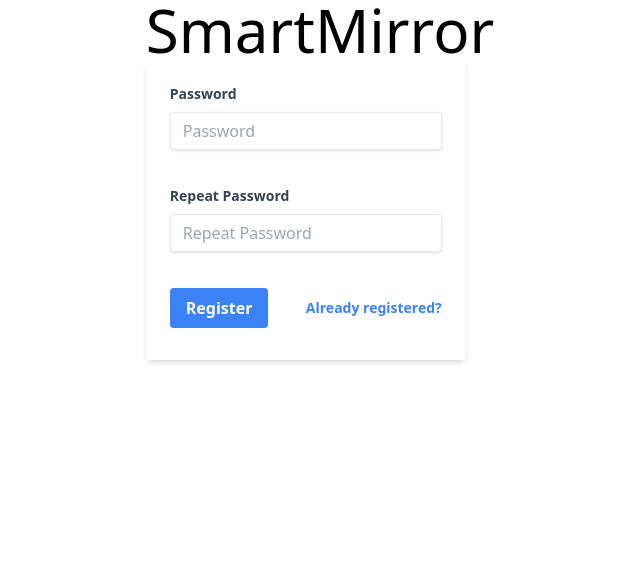
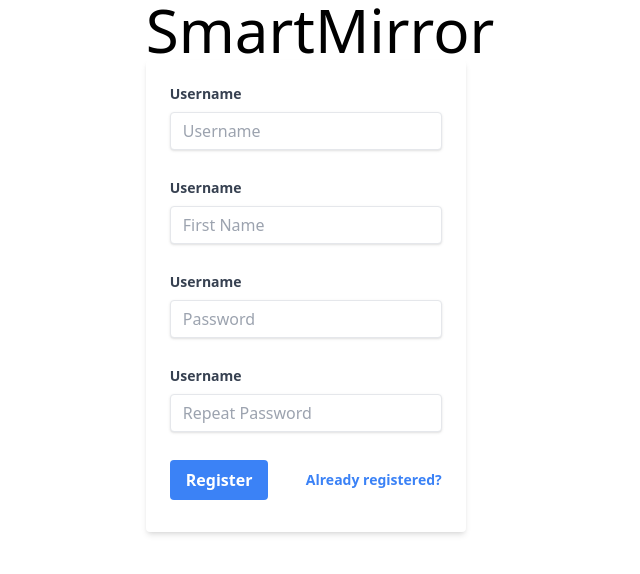
Before and after one commit to juliarn/smartmirror-frontend, a React (Create React App) app: page /dashboard/register in a window 1280 px wide. Shown: the top 574 px of the page, without its empty margins (320-960 px from the left). Built offline with nearby package versions, Linux system fonts and the light colour scheme.

Commit message:
Use FormFields in create account form too

```diff
--- a/src/components/dashboard/form/CreateAccountForm.tsx
+++ b/src/components/dashboard/form/CreateAccountForm.tsx
@@ -1,5 +1,6 @@
-import React, {ChangeEvent, FormEvent, useState} from 'react';
+import React, {FormEvent, useState} from 'react';
 import {Link} from 'react-router-dom';
+import FormField from './FormField';
 
 const CreateAccountForm = () => {
   const [username, setUsername] = useState<string>('');
@@ -24,60 +25,42 @@ const CreateAccountForm = () => {
     event.preventDefault();
   };
 
-  const handleUsernameChange = (event: ChangeEvent<HTMLInputElement>) => {
-    setUsername(event.target.value);
-    setUsernameError('');
-  };
-
-  const handlePasswordChange = (event: ChangeEvent<HTMLInputElement>) => {
-    setPassword(event.target.value);
-    setPasswordError('');
-  };
-
   return (
     <div className="w-full max-w-xs">
       <form
         onSubmit={handleRegister}
         className="bg-white shadow-md rounded px-6 pt-6 pb-8 mb-4"
       >
-        <div className="mb-6">
-          <label
-            className="block text-gray-700 text-sm font-bold mb-2"
-            htmlFor="password"
-          >
-            Password
-          </label>
-          <input
-            value={password}
-            onChange={handlePasswordChange}
-            className={`shadow appearance-none border ${
-              passwordError ? 'border-red-500' : ''
-            } rounded w-full py-2 px-3 text-gray-700 mb-3 leading-tight focus:outline-none focus:shadow-outline`}
-            id="password"
-            type="password"
-            placeholder="Password"
-          />
-          <p className="text-red-500 text-xs italic">{passwordError}</p>
-        </div>
-        <div className="mb-6">
-          <label
-            className="block text-gray-700 text-sm font-bold mb-2"
-            htmlFor="repeatPassword"
-          >
-            Repeat Password
-          </label>
-          <input
-            value={repeatPassword}
-            onChange={handlePasswordChange}
-            className={`shadow appearance-none border ${
-              passwordError ? 'border-red-500' : ''
-            } rounded w-full py-2 px-3 text-gray-700 mb-3 leading-tight focus:outline-none focus:shadow-outline`}
-            id="repeatPassword"
-            type="password"
-            placeholder="Repeat Password"
-          />
-          <p className="text-red-500 text-xs italic">{passwordError}</p>
-        </div>
+        <FormField
+          name={'Username'}
+          value={username}
+          valueSetter={setUsername}
+          valueError={usernameError}
+          valueErrorSetter={setUsernameError}
+        />
+        <FormField
+          name={'First Name'}
+          value={firstName}
+          valueSetter={setFirstName}
+          valueError={firstNameError}
+          valueErrorSetter={setFirstNameError}
+        />
+        <FormField
+          name={'Password'}
+          type={'password'}
+          value={password}
+          valueError={passwordError}
+          valueSetter={setPassword}
+          valueErrorSetter={setPasswordError}
+        />
+        <FormField
+          name={'Repeat Password'}
+          type={'password'}
+          value={repeatPassword}
+          valueError={repeatPasswordError}
+          valueSetter={setRepeatPassword}
+          valueErrorSetter={setRepeatPasswordError}
+        />
         <div className="flex items-center justify-between">
           <button
             className="bg-blue-500 hover:bg-blue-700 text-white font-bold py-2 px-4 rounded focus:outline-none focus:shadow-outline"
```
